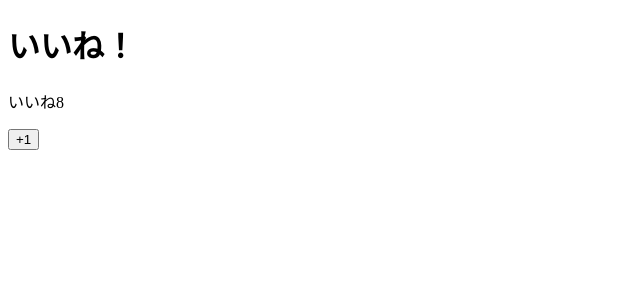
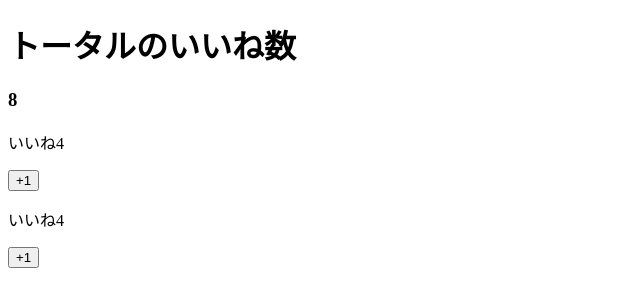
Before and after one commit to poo3/vue-udemy, a Vue app: page / in a window 1280 px wide. Shown: the top 306 px of the page, without its empty margins (0-640 px from the left). Built offline with nearby package versions, Linux system fonts and the light colour scheme.

Commit message:
add props

```diff
--- a/src/App.vue
+++ b/src/App.vue
@@ -1,7 +1,9 @@
 <template>
   <div>
     <LikeHeader></LikeHeader>
-    <LikeNumber></LikeNumber>
+    <h3>{{number}}</h3>
+    <LikeNumber :number="number"></LikeNumber>
+    <LikeNumber :number="number"></LikeNumber>
   </div>
 </template>
 
@@ -11,6 +13,11 @@
 export default{
   components: {
     LikeHeader
+  },
+  data(){
+    return {
+      number: '8'
+    }
   }
 }
 </script>
--- a/src/components/LikeHeader.vue
+++ b/src/components/LikeHeader.vue
@@ -1,3 +1,3 @@
 <template>
-  <h1>いいね！</h1>
+  <h1>トータルのいいね数</h1>
 </template>
--- a/src/components/LikeNumber.vue
+++ b/src/components/LikeNumber.vue
@@ -1,17 +1,13 @@
 <template>
   <div>
-    <p>いいね{{ number }}</p>
+    <p>いいね{{ number / 2 }}</p>
     <button @click="increment">+1</button>
   </div>
 </template>
 
 <script>
 export default {
-  data: function(){
-    return {
-      number: 8
-    }
-  },
+  props: ["number"],
   methods: {
     increment() {
       this.number += 1;
```
